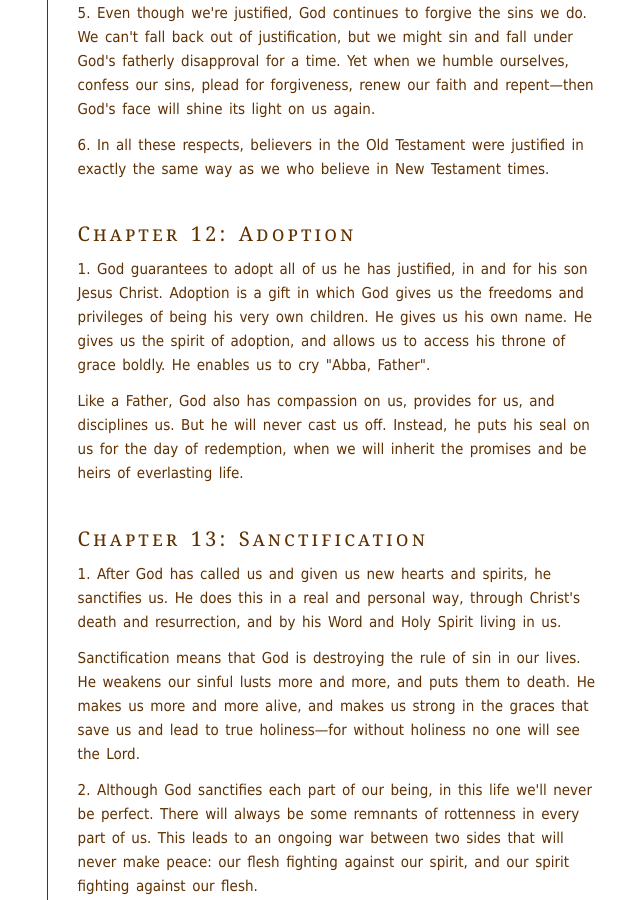
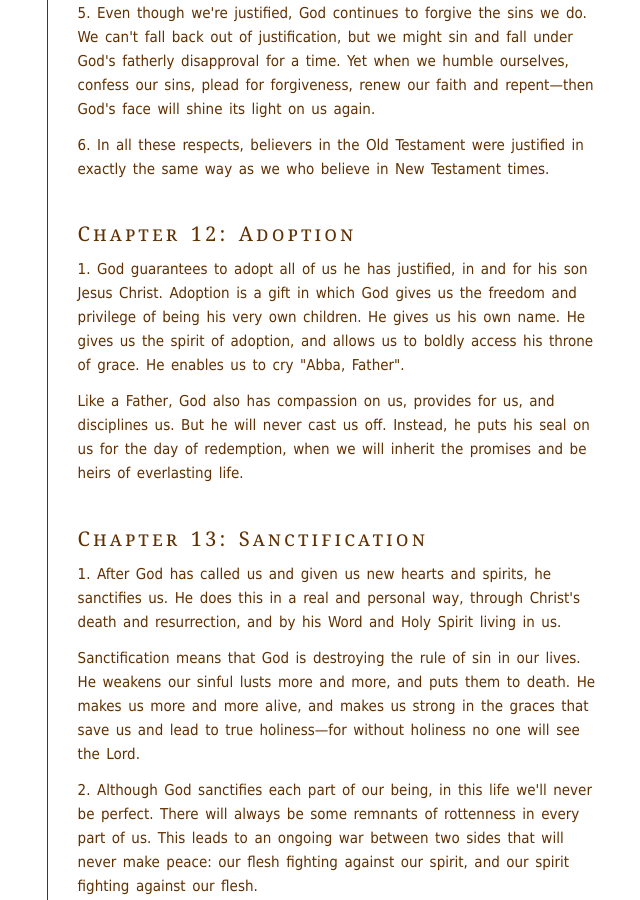
Before and after one commit to benhoyt/benhoyt.github.com, a Jekyll site: the page built from writings-plain-english-westminster.html, in a window 1280 px wide and 900 px high, scrolled down 14315 px. Shown: the whole window, without its empty margins (387-1027 px from the left). Built offline with Jekyll 4.4.1, drawn with Linux system fonts in a browser that asks for light colours.

Commit message:
Tweak to chapter 12

```diff
--- a/writings-plain-english-westminster.html
+++ b/writings-plain-english-westminster.html
@@ -329,7 +329,7 @@ permalink: /writings/plain-english-westminster/index.html
 
 <h2 id="chapter12">Chapter 12: Adoption</h2>
 
-<p>1. God guarantees to adopt all of us he has justified, in and for his son Jesus Christ. Adoption is a gift in which God gives us the freedoms and privileges of being his very own children. He gives us his own name. He gives us the spirit of adoption, and allows us to access his throne of grace boldly. He enables us to cry "Abba, Father".</p>
+<p>1. God guarantees to adopt all of us he has justified, in and for his son Jesus Christ. Adoption is a gift in which God gives us the freedom and privilege of being his very own children. He gives us his own name. He gives us the spirit of adoption, and allows us to boldly access his throne of grace. He enables us to cry "Abba, Father".</p>
 
 <p>Like a Father, God also has compassion on us, provides for us, and disciplines us. But he will never cast us off. Instead, he puts his seal on us for the day of redemption, when we will inherit the promises and be heirs of everlasting life.</p>
 
```
